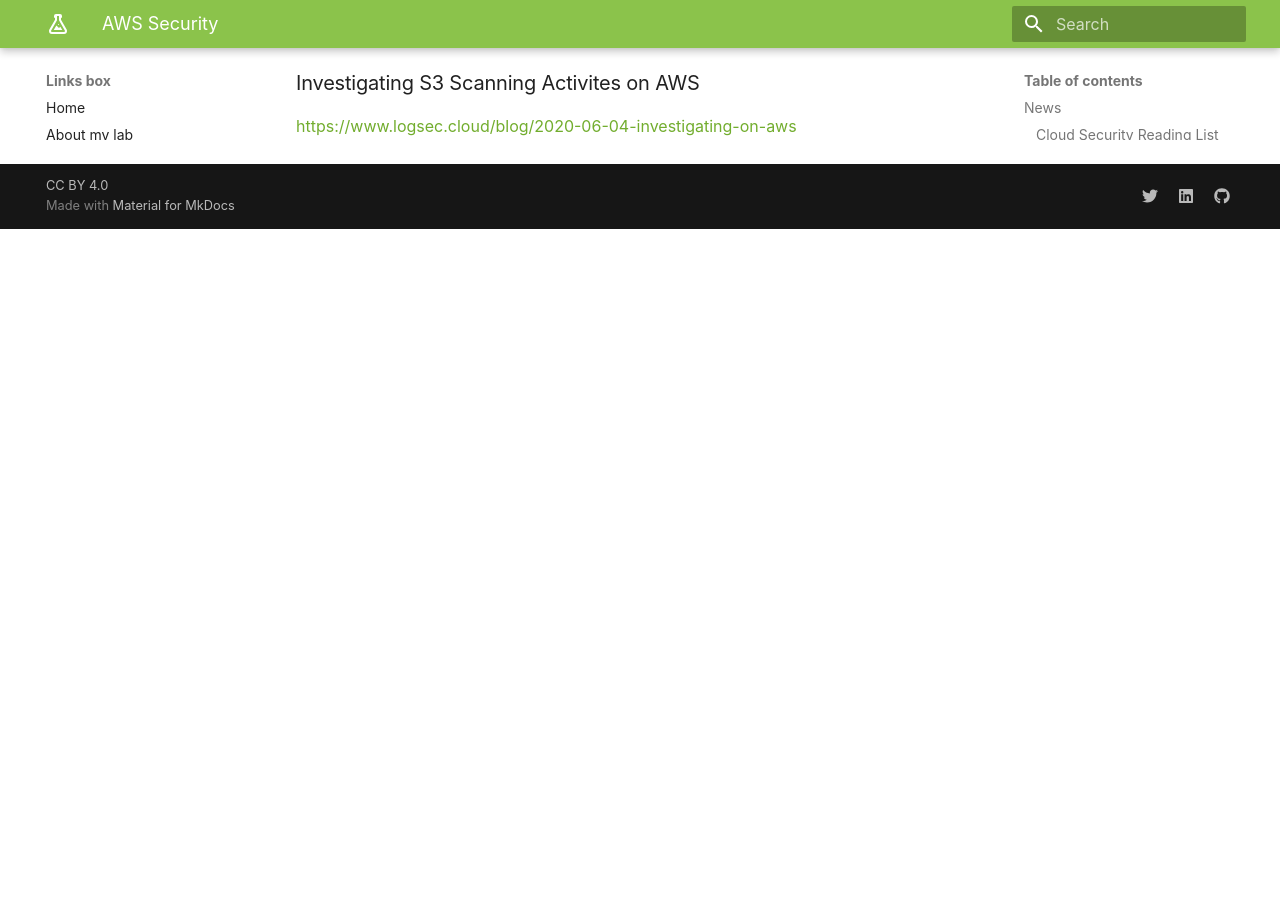
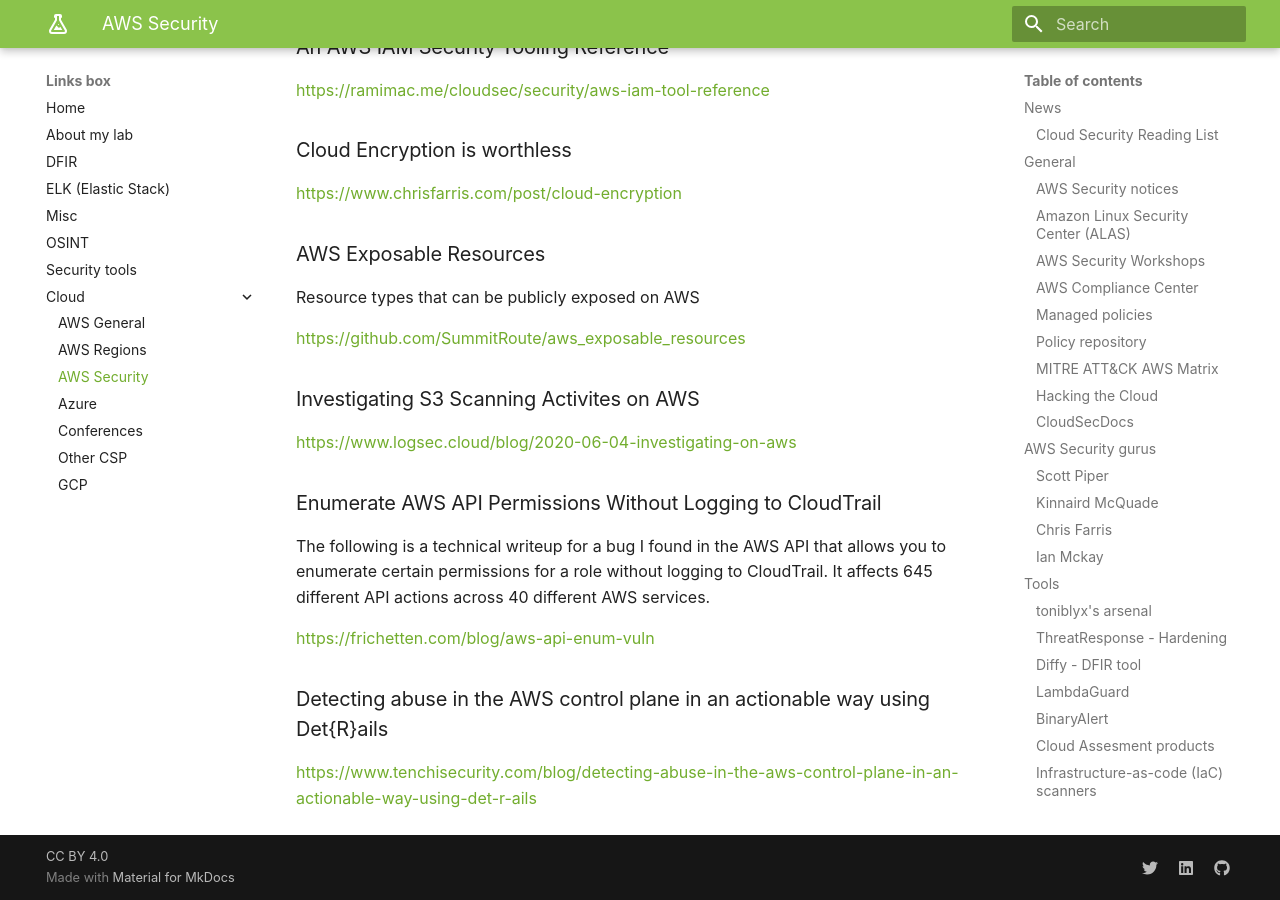
Before and after one commit to mhg-ovh/mhg.ovh, an MkDocs documentation site: the page built from docs/Cloud/aws-security.md, in a window 1280 px wide and 900 px high, scrolled down 17994 px. Built offline with MkDocs 1.6.1 and Material for MkDocs 9.7.7, drawn with Linux system fonts in a browser that asks for light colours; before the commit the page ends 18223 px from its top, so only the background shows below that; some of the changed text lies outside the part shown.

Commit message:
Add links: AWS-Sec, AWS-Gen, Azure

```diff
--- a/docs/Cloud/aws-security.md
+++ b/docs/Cloud/aws-security.md
@@ -337,6 +337,12 @@ Continuously monitor your AWS services for configurations that can lead to degra
 
 <https://github.com/jonrau1/ElectricEye>
 
+### AWS Secure Environment Accelerator
+
+The AWS Secure Environment Accelerator is a tool designed to help deploy and operate secure multi-account AWS environments on an ongoing basis.
+
+<https://github.com/aws-samples/aws-secure-environment-accelerator>
+
 ## Challenges / CTF
 
 ### flAWS
@@ -510,6 +516,12 @@ Automated multi step offensive attack modules with Infrastructure as Code (IAC).
 
 <https://offensive-terraform.github.io>
 
+### PrismX
+
+Cloud Security Dashboard for AWS - based on ScoutSuite
+
+<https://github.com/omaidf/PrismX>
+
 ## Publications / Posts
 
 ### Rhino Security Labs blog
@@ -660,3 +672,13 @@ Resource types that can be publicly exposed on AWS
 ### Investigating S3 Scanning Activites on AWS
 
 <https://www.logsec.cloud/blog/2020-06-04-investigating-on-aws>
+
+### Enumerate AWS API Permissions Without Logging to CloudTrail
+
+The following is a technical writeup for a bug I found in the AWS API that allows you to enumerate certain permissions for a role without logging to CloudTrail. It affects 645 different API actions across 40 different AWS services.
+
+<https://frichetten.com/blog/aws-api-enum-vuln>
+
+### Detecting abuse in the AWS control plane in an actionable way using Det{R}ails
+
+<https://www.tenchisecurity.com/blog/detecting-abuse-in-the-aws-control-plane-in-an-actionable-way-using-det-r-ails>
```
Also changed, not shown: docs/Cloud/aws-general.md (+8 -0 lines), docs/Cloud/azure.md (+10 -0 lines).
